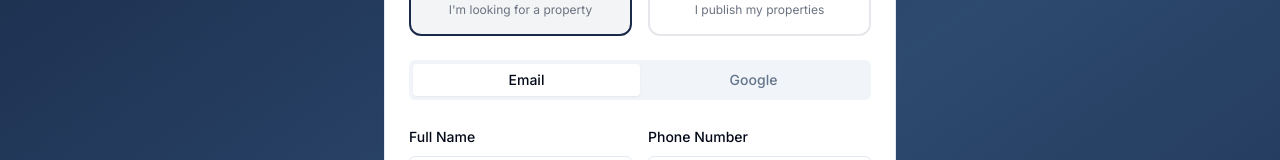
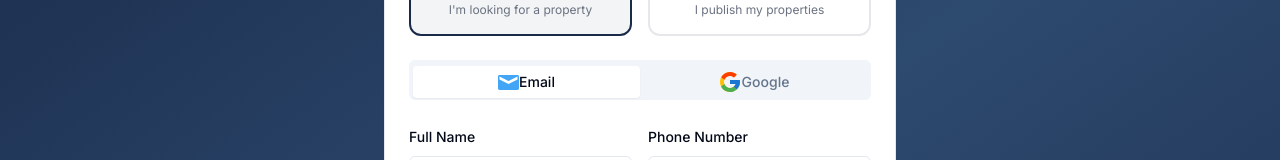
Before and after one commit to boris0237/imovisit-vercel, a Next.js app: page /register in a window 1280 px wide. Shown: the part 272-432 px from the top of the page. Built offline with nearby package versions, Linux system fonts and the light colour scheme.

Commit message:
IMV-13-US-1.1: footer et header traduis implementation de la logique de traduction

```diff
--- a/src/app/register/page.tsx
+++ b/src/app/register/page.tsx
@@ -193,8 +193,19 @@ export default function Register() {
 
             <Tabs defaultValue="email" className="w-full">
               <TabsList className="grid w-full grid-cols-2 mb-6">
-                <TabsTrigger value="email">Email</TabsTrigger>
-                <TabsTrigger value="google">Google</TabsTrigger>
+                <TabsTrigger value="email" className='space-y-4'>
+                    <svg width="21" height="15" viewBox="0 0 21 15" fill="none" xmlns="http://www.w3.org/2000/svg">
+                      <path d="M19.5 0H1.5C1.10218 0 0.720644 0.158035 0.43934 0.43934C0.158035 0.720644 0 1.10218 0 1.5V13.5C0 13.8978 0.158035 14.2794 0.43934 14.5607C0.720644 14.842 1.10218 15 1.5 15H19.5C19.8978 15 20.2794 14.842 20.5607 14.5607C20.842 14.2794 21 13.8978 21 13.5V1.5C21 1.10218 20.842 0.720644 20.5607 0.43934C20.2794 0.158035 19.8978 0 19.5 0ZM19.5 4.5L10.5 9L1.5 4.5V1.5L10.5 6L19.5 1.5V4.5Z" fill="#42A5F5"/>
+                    </svg>Email</TabsTrigger>
+                <TabsTrigger value="google">
+                  <svg width="24" height="24" viewBox="0 0 24 24" fill="none" xmlns="http://www.w3.org/2000/svg">
+                    <path d="M21.8055 10.0415H21V10H12V14H17.6515C16.827 16.3285 14.6115 18 12 18C8.6865 18 6 15.3135 6 12C6 8.6865 8.6865 6 12 6C13.5295 6 14.921 6.577 15.9805 7.5195L18.809 4.691C17.023 3.0265 14.634 2 12 2C6.4775 2 2 6.4775 2 12C2 17.5225 6.4775 22 12 22C17.5225 22 22 17.5225 22 12C22 11.3295 21.931 10.675 21.8055 10.0415Z" fill="#FFC107"/>
+                    <path d="M3.15308 7.3455L6.43858 9.755C7.32758 7.554 9.48058 6 12.0001 6C13.5296 6 14.9211 6.577 15.9806 7.5195L18.8091 4.691C17.0231 3.0265 14.6341 2 12.0001 2C8.15908 2 4.82808 4.1685 3.15308 7.3455Z" fill="#FF3D00"/>
+                    <path d="M11.9999 22C14.5829 22 16.9299 21.0115 18.7044 19.404L15.6094 16.785C14.5719 17.5745 13.3037 18.0014 11.9999 18C9.39891 18 7.19041 16.3415 6.35841 14.027L3.09741 16.5395C4.75241 19.778 8.11341 22 11.9999 22Z" fill="#4CAF50"/>
+                    <path d="M21.8055 10.0415H21V10H12V14H17.6515C17.2571 15.1082 16.5467 16.0766 15.608 16.7855L15.6095 16.7845L18.7045 19.4035C18.4855 19.6025 22 17 22 12C22 11.3295 21.931 10.675 21.8055 10.0415Z" fill="#1976D2"/>
+                  </svg>
+                  Google
+                </TabsTrigger>
               </TabsList>
 
               <TabsContent value="email">
```
